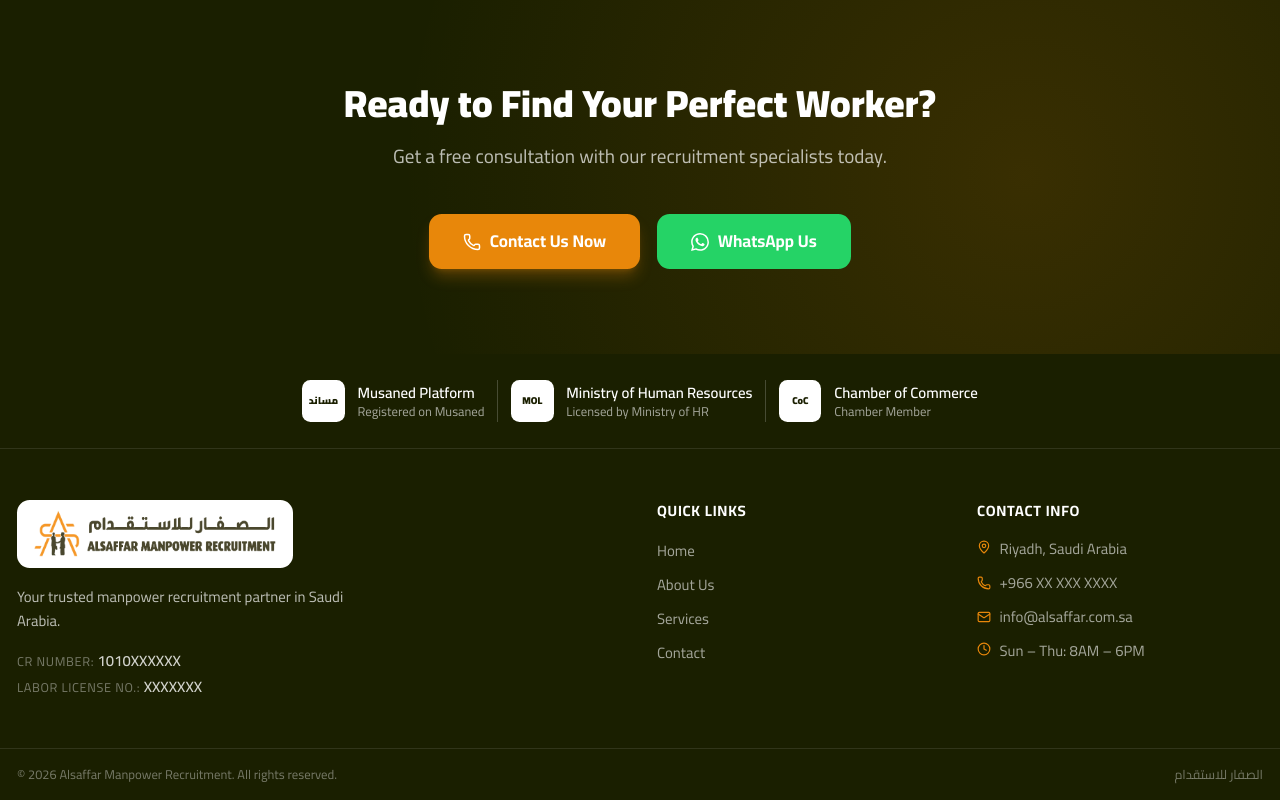
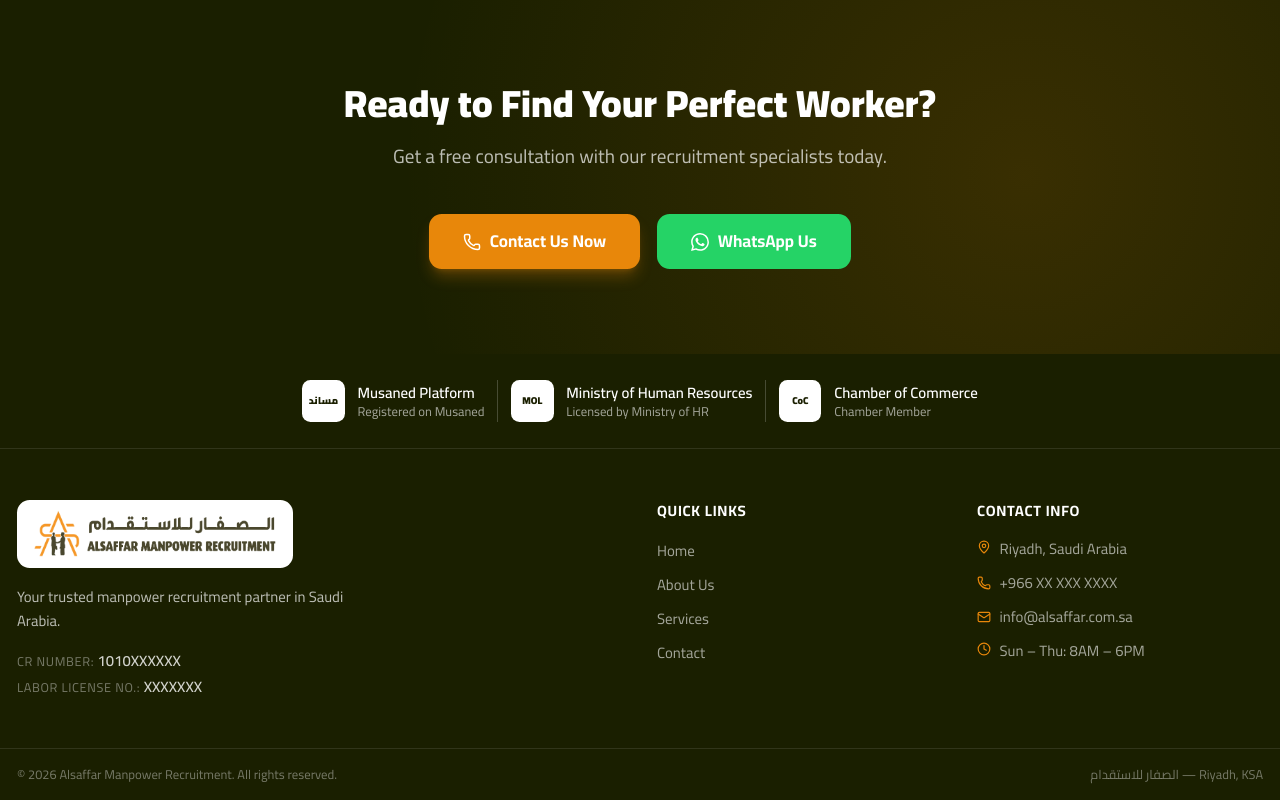
Before and after one commit to fouraxiz/alsaffar-service, a Next.js app: page /en in a window 1280 px wide. Shown: the part 6675-7475 px from the top of the page. Built offline with nearby package versions, Linux system fonts and the light colour scheme.

Commit message:
minor footer update

```diff
--- a/src/components/layout/Footer.tsx
+++ b/src/components/layout/Footer.tsx
@@ -133,7 +133,7 @@ export default function Footer() {
       <div className="border-t border-white/10">
         <div className="max-w-7xl mx-auto px-4 py-4 flex flex-col sm:flex-row justify-between items-center gap-2 text-xs text-white/40">
           <span>© {year} Alsaffar Manpower Recruitment. {t('rights')}</span>
-          <span>الصفار للاستقدام</span>
+          <span>الصفار للاستقدام — Riyadh, KSA</span>
         </div>
       </div>
     </footer>
```
